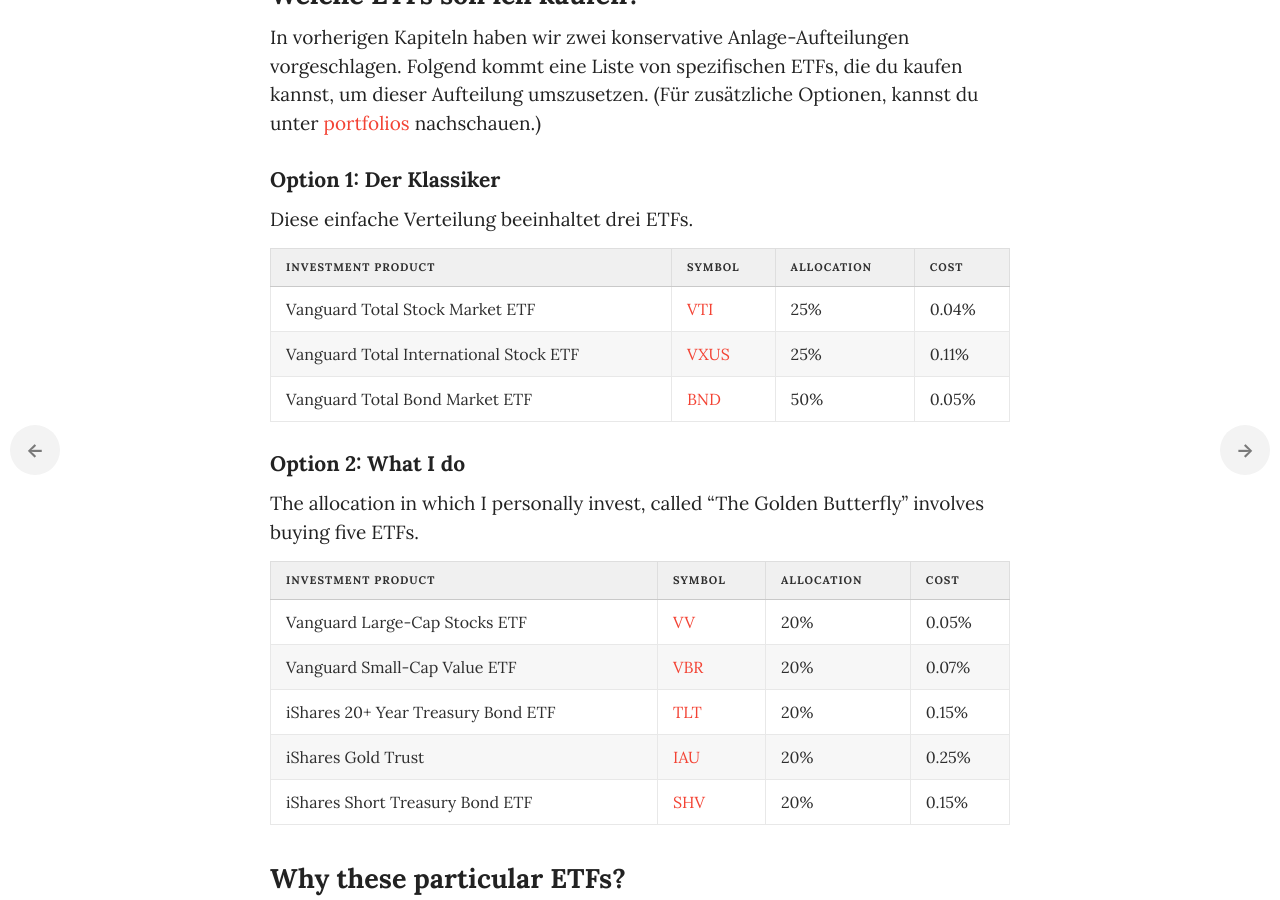
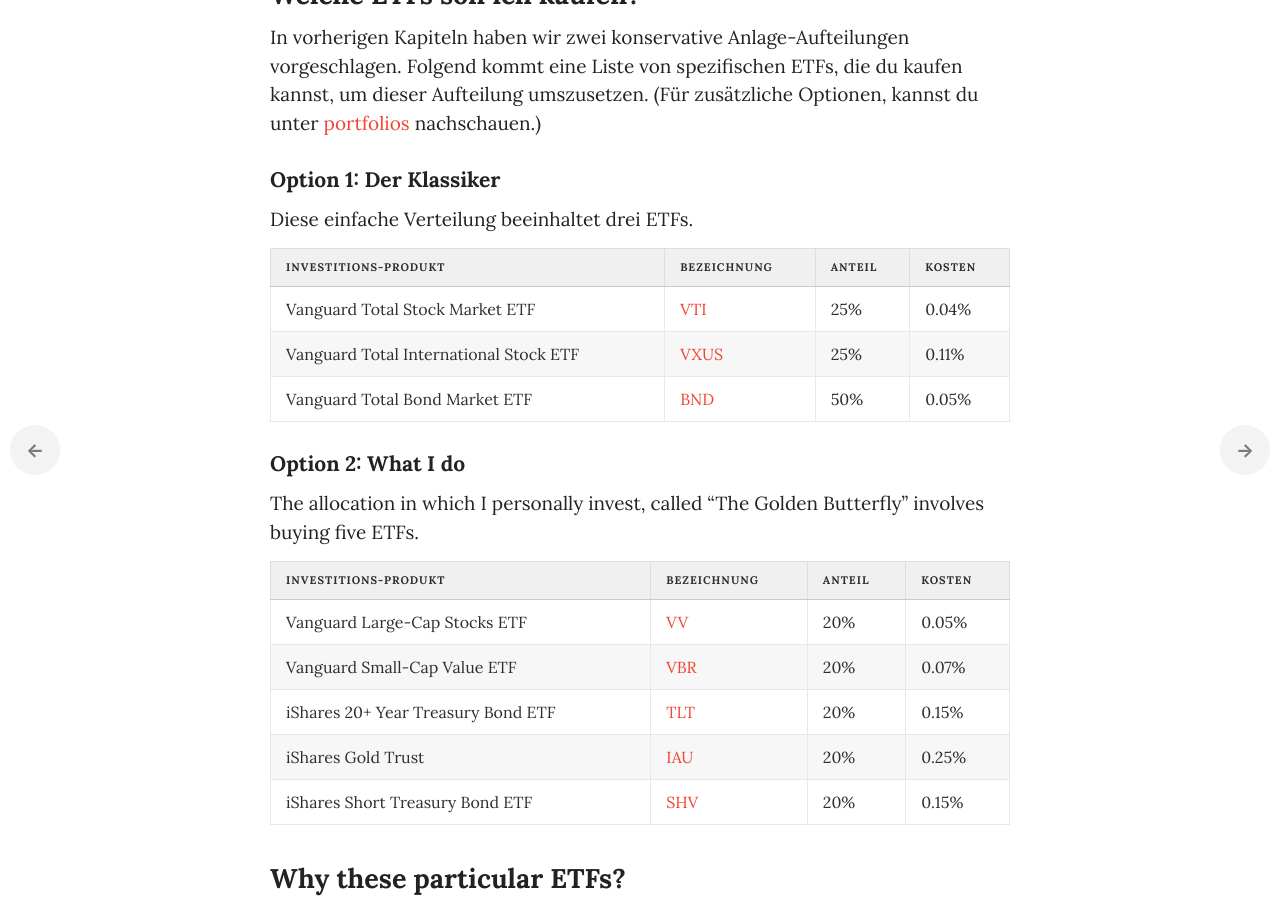
Before and after one commit to dafacto/moneyforsomething-de, a Jekyll site: the page built from _chapters/14_implementing-the-plan.md, in a window 1280 px wide and 900 px high, scrolled down 859 px. Built offline with Jekyll 4.4.1, drawn with Linux system fonts in a browser that asks for light colours; some web fonts are replaced; a script that is not in the unit is left out.

Commit message:
Update 14_implementing-the-plan.md

```diff
--- a/_chapters/14_implementing-the-plan.md
+++ b/_chapters/14_implementing-the-plan.md
@@ -23,7 +23,7 @@ In vorherigen Kapiteln haben wir zwei konservative Anlage-Aufteilungen vorgeschl
 
 Diese einfache Verteilung beeinhaltet drei ETFs.
 
-| Investment Product                        | Symbol | Allocation | Cost  |
+| Investitions-Produkt                      | Bezeichnung | Anteil | Kosten  |
 |-------------------------------------------|--------|------------|-------|
 | {{ site.data.etfs.vti.name }} | [{{ site.data.etfs.vti.symbol }}]({{ site.data.etfs.vti.url }}) | 25% | {{ site.data.etfs.vti.cost }} |
 | {{ site.data.etfs.vxus.name }} | [{{ site.data.etfs.vxus.symbol }}]({{ site.data.etfs.vxus.url }}) | 25% | {{ site.data.etfs.vxus.cost }} |
@@ -33,7 +33,7 @@ Diese einfache Verteilung beeinhaltet drei ETFs.
 
 The allocation in which I personally invest, called “The Golden Butterfly” involves buying five ETFs.
 
-| Investment Product                    | Symbol | Allocation | Cost  |
+| Investitions-Produkt                  | Bezeichnung | Anteil | Kosten  |
 |---------------------------------------|--------|------------|-------|
 | {{ site.data.etfs.vv.name }} | [{{ site.data.etfs.vv.symbol }}]({{ site.data.etfs.vv.url }}) | 20% | {{ site.data.etfs.vv.cost }} |
 | {{ site.data.etfs.vbr.name }} | [{{ site.data.etfs.vbr.symbol }}]({{ site.data.etfs.vbr.url }}) | 20% | {{ site.data.etfs.vbr.cost }} |
```
